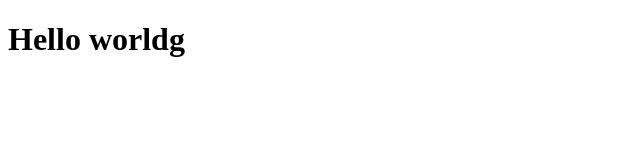
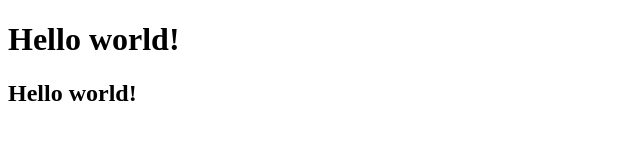
Before and after one commit to Nikita05040/test_repo, a plain HTML site: page index.html in a window 1280 px wide. Shown: the whole page, without its empty margins (0-640 px from the left). Drawn offline with Linux system fonts and the light colour scheme.

Commit message:
add h2 title

```diff
--- a/index.html
+++ b/index.html
@@ -6,6 +6,7 @@
     <title>Document</title>
 </head>
 <body>
-    <h1>Hello worldg</h1>
+    <h1>Hello world!</h1>
+    <h2>Hello world!</h2>
 </body>
 </html>
```
